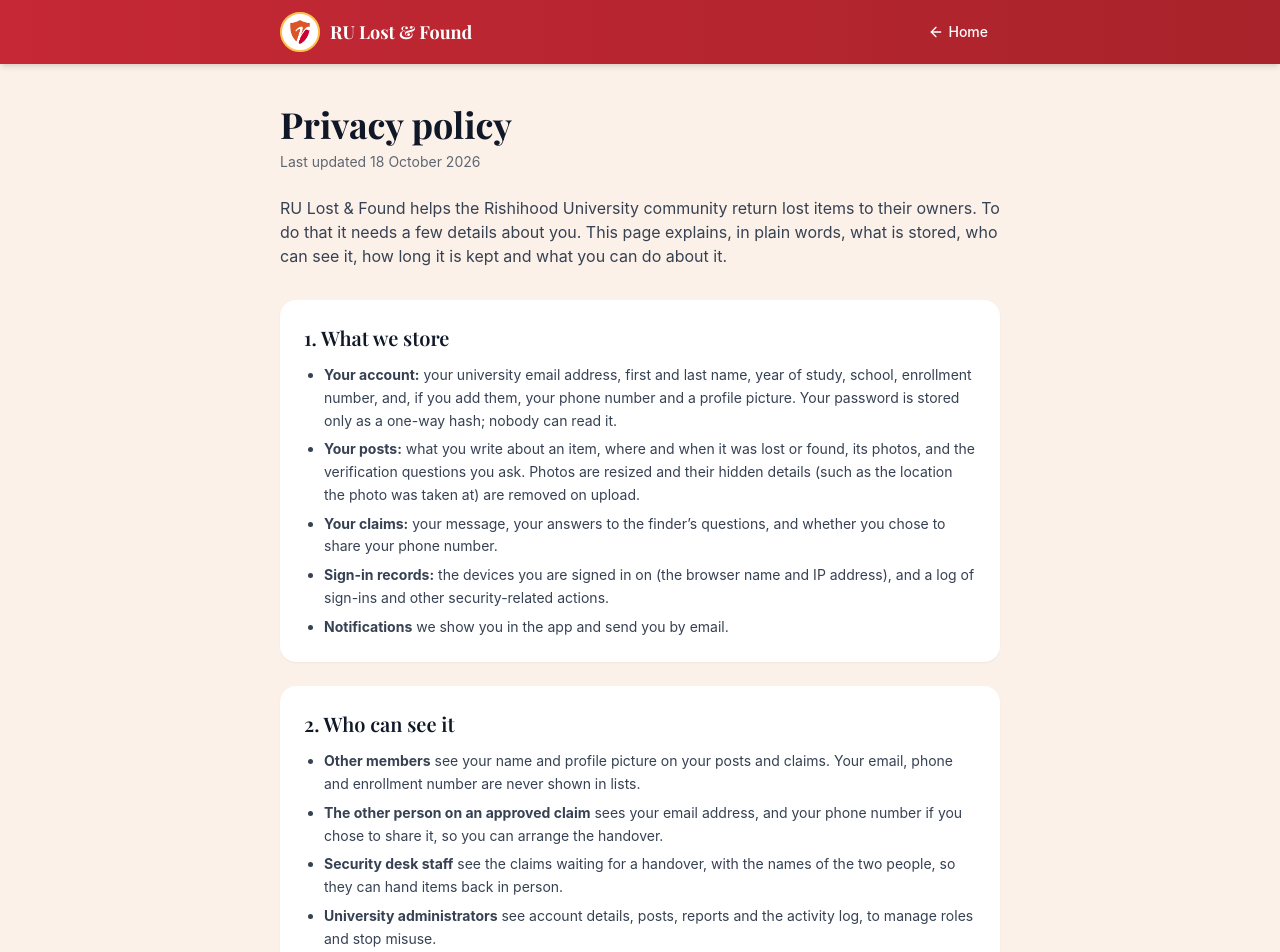
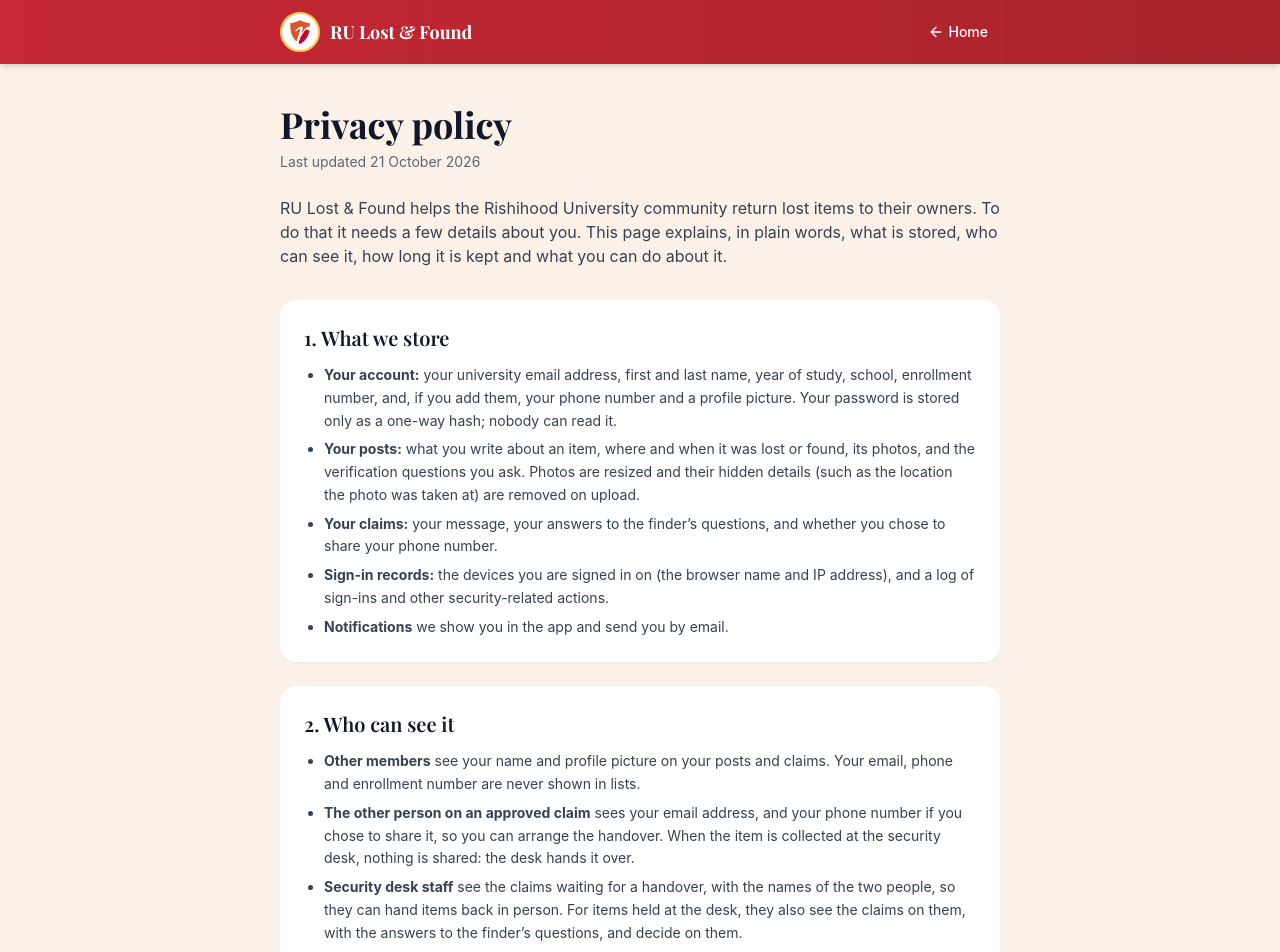
Before and after one commit to nox-pie/RU-Lost-Found, a React (Vite) app in the folder apps/web/: page /privacy in a window 1280 px wide. Shown: the top 952 px of the page. Built offline with nearby package versions, Linux system fonts and the light colour scheme; no server answers; a web font is replaced by a local one; what @ru-lost-found/shared would draw is missing.

Commit message:
docs: the security desk as a team
backend.md adds the rule (who decides on claims for items at the desk) and that desk handovers share no contact details, with the new endpoint; the privacy policy says so too (updated 21 October 2026); frontend.md and the README describe the console's new tab.

```diff
--- a/apps/web/src/features/legal/PrivacyPage.tsx
+++ b/apps/web/src/features/legal/PrivacyPage.tsx
@@ -9,7 +9,7 @@ export default function PrivacyPage() {
   return (
     <LegalLayout
       title="Privacy policy"
-      updated="18 October 2026"
+      updated="21 October 2026"
       intro={
         <p>
           {productName} helps the {organisation.name} community return lost items to their owners.
@@ -52,11 +52,14 @@ export default function PrivacyPage() {
           </li>
           <li>
             <strong>The other person on an approved claim</strong> sees your email address, and your
-            phone number if you chose to share it, so you can arrange the handover.
+            phone number if you chose to share it, so you can arrange the handover. When the item is
+            collected at the security desk, nothing is shared: the desk hands it over.
           </li>
           <li>
             <strong>Security desk staff</strong> see the claims waiting for a handover, with the
-            names of the two people, so they can hand items back in person.
+            names of the two people, so they can hand items back in person. For items held at the
+            desk, they also see the claims on them, with the answers to the finder’s questions, and
+            decide on them.
           </li>
           <li>
             <strong>University administrators</strong> see account details, posts, reports and the
```
Also changed, not shown: 3 other files (tests, documents, lock files or other folders).
